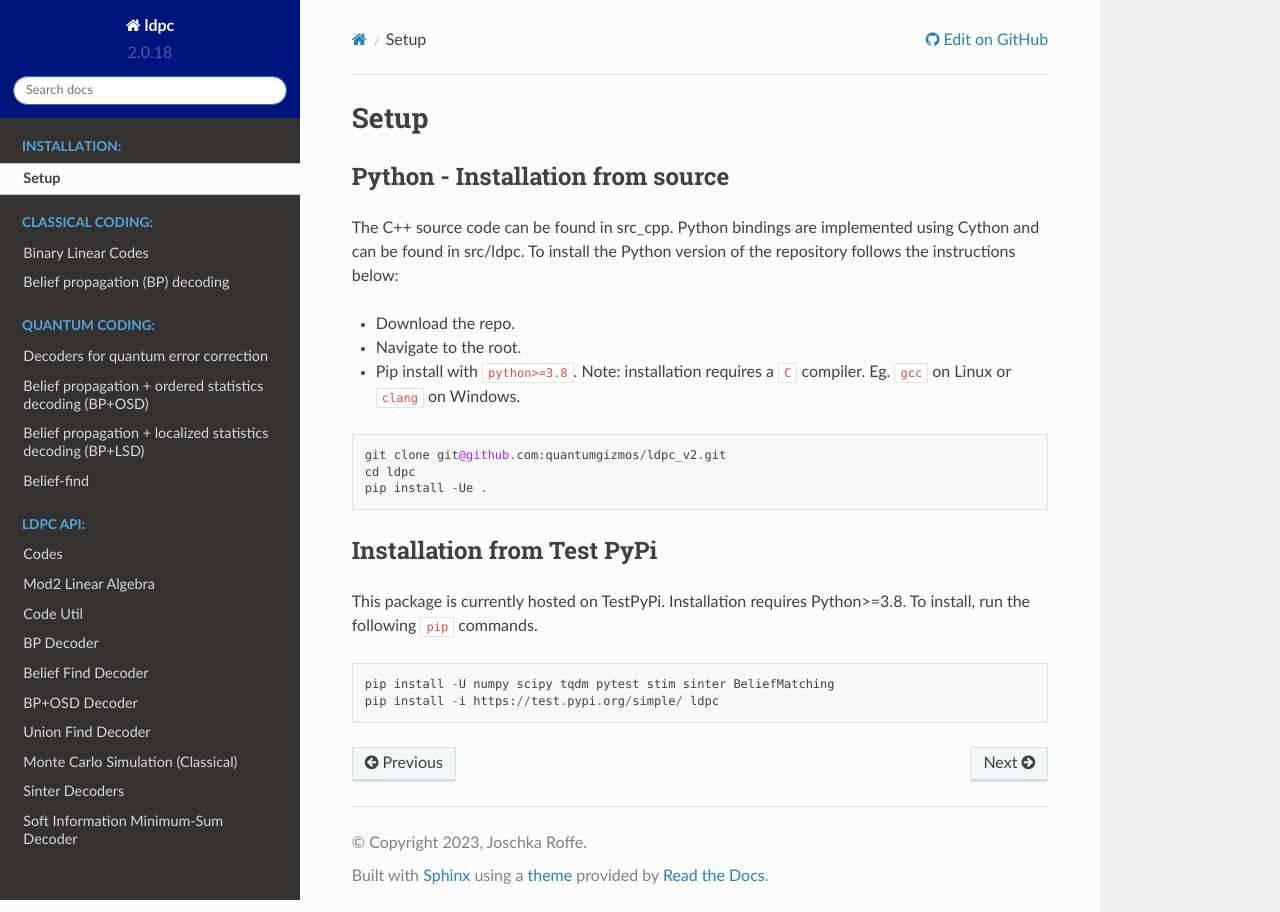
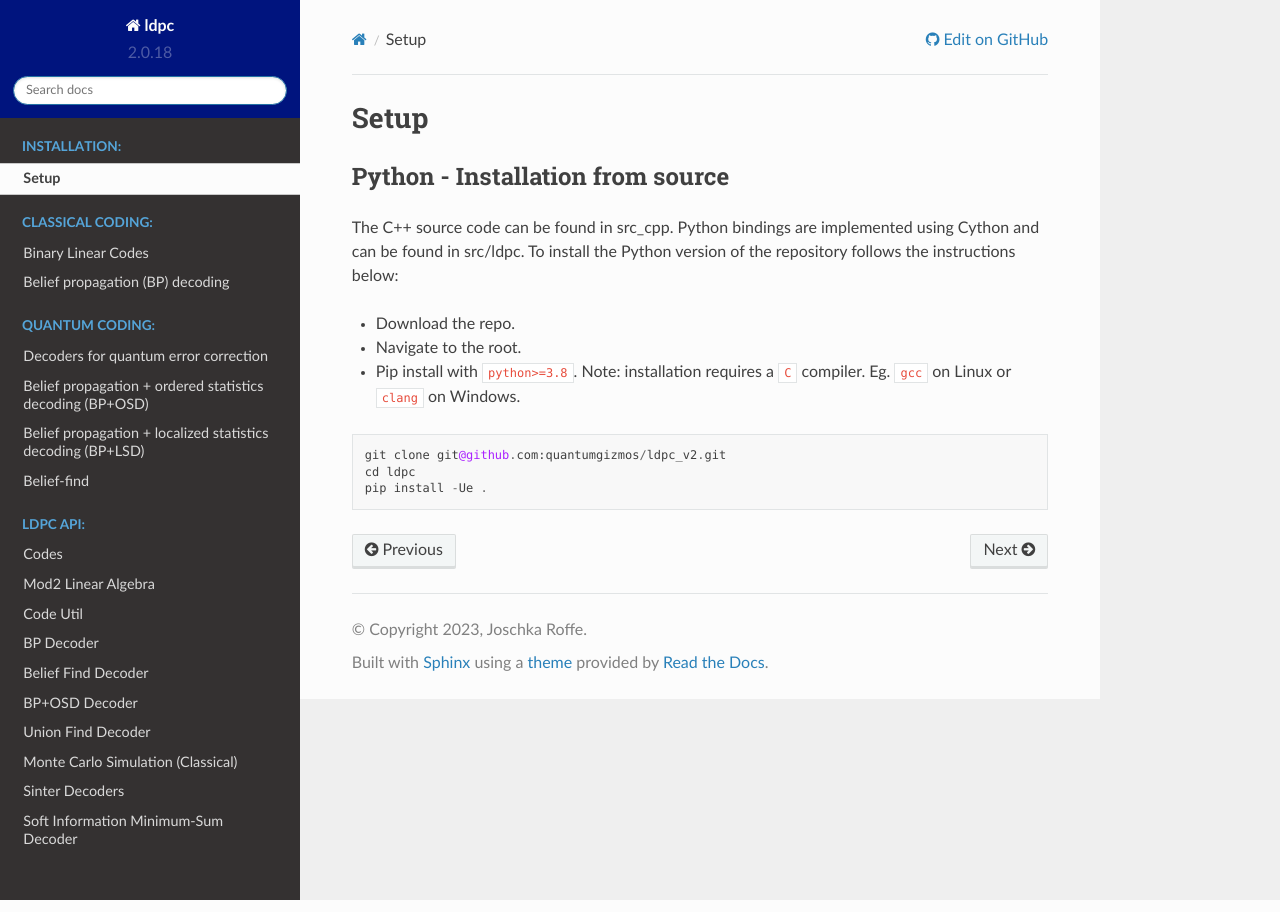
Before and after one commit to quantumgizmos/ldpc, a Sphinx documentation site: the page built from docs/source/installation.md, in a window 1280 px wide. Built offline with Sphinx 7.4.7 and the Read the Docs theme 2.0.0, drawn with Linux system fonts in a browser that asks for light colours; pages that are not in the unit, such as notebooks, are missing from menus; the version number is read from the project's files by our own code.

Commit message:
updating docs

````diff
--- a/docs/source/installation.md
+++ b/docs/source/installation.md
@@ -14,12 +14,3 @@ git clone git@github.com:quantumgizmos/ldpc_v2.git
 cd ldpc
 pip install -Ue .
 ```
-
-## Installation from Test PyPi
-
-This package is currently hosted on TestPyPi. Installation requires Python>=3.8. To install, run the following `pip` commands.
-
-```
-pip install -U numpy scipy tqdm pytest stim sinter BeliefMatching
-pip install -i https://test.pypi.org/simple/ ldpc
-```
````
Also changed, not shown: docs/source/ldpc/bplsd_decoder.rst (added, +9 -0 lines).
